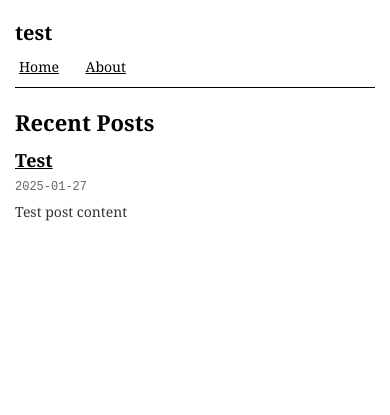
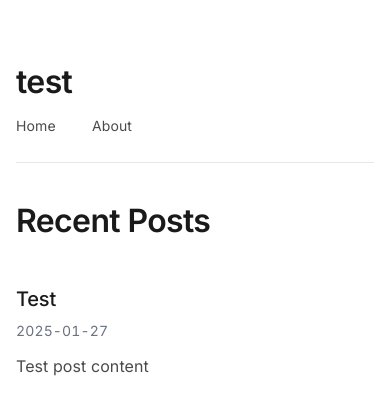
Before and after one commit to nyudenkov/nyudenkob.github.io, a Jekyll site: the page built from index.md, in a window 390 px wide. Shown: the top 415 px of the page. Built offline with Jekyll 4.4.1, drawn with Linux system fonts in a browser that asks for light colours.

Commit message:
Refactor styles for modern minimalist design; implement CSS custom properties for theming and enhance dark mode support

```diff
--- a/_layouts/default.html
+++ b/_layouts/default.html
@@ -5,6 +5,9 @@
     <meta name="viewport" content="width=device-width, initial-scale=1.0">
     <title>{% if page.title %}{{ page.title }} - {{ site.title }}{% else %}{{ site.title }}{% endif %}</title>
     <meta name="description" content="{% if page.description %}{{ page.description }}{% else %}{{ site.description }}{% endif %}">
+    <link rel="preconnect" href="https://fonts.googleapis.com">
+    <link rel="preconnect" href="https://fonts.gstatic.com" crossorigin>
+    <link href="https://fonts.googleapis.com/css2?family=Inter:wght@400;500;600&display=swap" rel="stylesheet">
     <link rel="stylesheet" href="{{ '/assets/css/style.css' | relative_url }}">
     <link rel="canonical" href="{{ page.url | replace:'index.html','' | absolute_url }}">
     {% feed_meta %}
--- a/assets/css/style.scss
+++ b/assets/css/style.scss
@@ -1,306 +1,277 @@
 ---
 ---
 
-/* Old Internet Aesthetic - Text First Design */
+/* Modern Minimalist Design - Text First Approach */
 
-/* Reset */
-* {
-  margin: 0;
-  padding: 0;
-  box-sizing: border-box;
+/* CSS Custom Properties for Theming */
+:root {
+  /* Light Theme */
+  --text-primary: #1a1a1a;
+  --text-secondary: #4a4a4a;
+  --text-muted: #6b7280;
+  --background: #ffffff;
+  --surface: #f9fafb;
+  --border: #e5e7eb;
+  --accent: #2563eb;
 }
 
-html {
-  font-size: 16px;
-  line-height: 1.5;
-}
-
-body {
-  font-family: Georgia, 'Times New Roman', serif;
-  color: #000;
-  background-color: #fff;
-  margin: 20px;
-  max-width: none;
-}
-
-/* Dark mode - improved old internet aesthetic */
 @media (prefers-color-scheme: dark) {
-  body {
-    color: #c9c9c9;
-    background-color: #0d1117;
-  }
-
-  /* Header */
-  .site-header {
-    border-bottom-color: #444;
-  }
-
-  .site-title a {
-    color: #c9c9c9;
-  }
-
-  .site-title a:hover {
-    background-color: #222;
-  }
-
-  /* Navigation */
-  .site-nav a {
-    color: #c9c9c9;
-  }
-
-  .site-nav a:hover {
-    background-color: #222;
-  }
-
-  /* Typography */
-  h1, h2, h3, h4, h5, h6 {
-    color: #fff;
-  }
-
-  /* Links */
-  a {
-    color: #c9c9c9;
-  }
-
-  a:hover {
-    background-color: #222;
-  }
-
-  a:visited {
-    color: #999;
-  }
-
-  /* Code */
-  code {
-    background-color: #111;
-    border-color: #333;
-    color: #c9c9c9;
-  }
-
-  pre {
-    background-color: #111;
-    border-color: #333;
-    color: #c9c9c9;
-  }
-
-  /* Blockquotes */
-  blockquote {
-    border-left-color: #444;
-    color: #999;
-  }
-
-  /* Images */
-  img {
-    border-color: #444;
-  }
-
-  /* Post List */
-  .post-list-item {
-    border-bottom-color: #333;
-  }
-
-  .post-list-title a {
-    color: #fff;
-  }
-
-  .post-list-title a:hover {
-    background-color: #222;
-  }
-
-  .post-list-date {
-    color: #777;
-  }
-
-  .post-list-excerpt {
-    color: #999;
-  }
-
-  /* Individual post */
-  .post-header {
-    border-bottom-color: #333;
-  }
-
-  .post-date {
-    color: #777;
-  }
-
-  /* Post navigation */
-  .post-footer {
-    border-top-color: #333;
-  }
-
-  .prev-post,
-  .next-post {
-    color: #c9c9c9;
-  }
-
-  .prev-post:hover,
-  .next-post:hover {
-    background-color: #222;
-  }
-
-  /* Footer */
-  .site-footer {
-    border-top-color: #444;
-    color: #777;
-  }
-
-  /* No posts message */
-  .no-posts {
-    color: #777;
-  }
-
-  /* Focus states */
-  a:focus,
-  .post-list-title a:focus {
-    outline-color: #c9c9c9;
-    background-color: #222;
+  :root {
+    /* Dark Theme */
+    --text-primary: #f9fafb;
+    --text-secondary: #d1d5db;
+    --text-muted: #9ca3af;
+    --background: #0f172a;
+    --surface: #1e293b;
+    --border: #334155;
+    --accent: #3b82f6;
   }
 }
 
-/* Container - minimal, left-aligned */
-.container {
-  max-width: 800px;
+/* Modern CSS Reset */
+*, *::before, *::after {
+  box-sizing: border-box;
   margin: 0;
   padding: 0;
 }
 
-/* Header - simple, text-based */
+html {
+  font-size: 100%;
+  scroll-behavior: smooth;
+}
+
+body {
+  font-family: 'Inter', -apple-system, BlinkMacSystemFont, 'Segoe UI', Roboto, system-ui, sans-serif;
+  color: var(--text-primary);
+  background-color: var(--background);
+  line-height: 1.6;
+  font-feature-settings: "cv02", "cv03", "cv04", "cv11";
+  font-variation-settings: "slnt" 0;
+  text-rendering: optimizeLegibility;
+  -webkit-font-smoothing: antialiased;
+  -moz-osx-font-smoothing: grayscale;
+  transition: color 0.2s ease, background-color 0.2s ease;
+}
+
+/* Container - Left-aligned, optimal reading width */
+.container {
+  max-width: 65ch;
+  margin: 0;
+  padding: 2rem 1.5rem;
+}
+
+@media (min-width: 48rem) {
+  .container {
+    padding: 3rem 2rem;
+  }
+}
+
+/* Header - Clean, minimal */
 .site-header {
-  margin-bottom: 20px;
-  border-bottom: 1px solid #000;
-  padding-bottom: 10px;
+  margin-bottom: 3rem;
+  padding-bottom: 1.5rem;
+  border-bottom: 1px solid var(--border);
 }
 
 .site-title {
-  font-size: 24px;
-  font-weight: bold;
-  margin-bottom: 10px;
+  font-size: clamp(2rem, 4vw, 3rem);
+  font-weight: 600;
+  line-height: 1.1;
+  letter-spacing: -0.02em;
+  margin-bottom: 1rem;
 }
 
 .site-title a {
-  color: #000;
+  color: var(--text-primary);
   text-decoration: none;
+  position: relative;
+  transition: color 0.2s ease;
 }
 
 .site-title a:hover {
-  background-color: #f0f0f0;
+  color: var(--accent);
 }
 
-/* Navigation - classic link style */
+/* Navigation - Sophisticated link treatment */
 .site-nav {
-  font-size: 14px;
+  font-size: clamp(0.875rem, 1.5vw, 0.9375rem);
+  font-weight: 400;
+  letter-spacing: 0.01em;
 }
 
 .site-nav a {
-  color: #000;
-  text-decoration: underline;
-  margin-right: 15px;
-  padding: 2px 4px;
+  color: var(--text-secondary);
+  text-decoration: none;
+  margin-right: 2rem;
+  position: relative;
+  transition: color 0.2s ease;
+  padding: 0.25rem 0;
 }
 
 .site-nav a:hover {
-  background-color: #f0f0f0;
-  text-decoration: none;
+  color: var(--text-primary);
+}
+
+.site-nav a::after {
+  content: '';
+  position: absolute;
+  bottom: -2px;
+  left: 0;
+  width: 0;
+  height: 1px;
+  background-color: var(--accent);
+  transition: width 0.3s ease;
+}
+
+.site-nav a:hover::after {
+  width: 100%;
 }
 
 /* Main content */
 .page-content {
-  margin-top: 20px;
+  margin-top: 1.5rem;
 }
 
-/* Typography - text-first approach */
+/* Typography Hierarchy */
 h1 {
-  font-size: 22px;
-  font-weight: bold;
-  margin: 20px 0 10px 0;
-  line-height: 1.3;
+  font-size: clamp(2rem, 4vw, 3rem);
+  font-weight: 600;
+  line-height: 1.1;
+  letter-spacing: -0.02em;
+  margin: 2.5rem 0 1.5rem 0;
+  color: var(--text-primary);
 }
 
 h2 {
-  font-size: 18px;
-  font-weight: bold;
-  margin: 15px 0 8px 0;
-  line-height: 1.3;
+  font-size: clamp(1.5rem, 3vw, 2rem);
+  font-weight: 500;
+  line-height: 1.2;
+  letter-spacing: -0.02em;
+  margin: 2rem 0 1rem 0;
+  color: var(--text-primary);
 }
 
 h3 {
-  font-size: 16px;
-  font-weight: bold;
-  margin: 12px 0 6px 0;
+  font-size: clamp(1.25rem, 2.5vw, 1.5rem);
+  font-weight: 500;
   line-height: 1.3;
+  letter-spacing: -0.02em;
+  margin: 1.5rem 0 0.75rem 0;
+  color: var(--text-primary);
 }
 
-p {
-  margin-bottom: 12px;
-  line-height: 1.5;
+h4, h5, h6 {
+  font-size: clamp(1.125rem, 2vw, 1.25rem);
+  font-weight: 500;
+  line-height: 1.4;
+  letter-spacing: -0.01em;
+  margin: 1.25rem 0 0.5rem 0;
+  color: var(--text-primary);
 }
 
-/* Links - classic underlined */
+/* Body text with optimal readability */
+p {
+  font-size: clamp(1rem, 2vw, 1.125rem);
+  font-weight: 400;
+  line-height: 1.6;
+  letter-spacing: 0.005em;
+  margin-bottom: 1.5rem;
+  color: var(--text-primary);
+}
+
+/* Enhanced link styles */
 a {
-  color: #000;
-  text-decoration: underline;
+  color: var(--accent);
+  text-decoration: none;
+  position: relative;
+  transition: color 0.2s ease;
 }
 
 a:hover {
-  background-color: #f0f0f0;
-  text-decoration: none;
+  color: var(--text-primary);
+}
+
+a::after {
+  content: '';
+  position: absolute;
+  bottom: -2px;
+  left: 0;
+  width: 0;
+  height: 1px;
+  background-color: var(--accent);
+  transition: width 0.3s ease;
+}
+
+a:hover::after {
+  width: 100%;
 }
 
 a:visited {
-  color: #666;
+  color: var(--text-muted);
 }
 
-/* Lists */
+/* Lists with proper spacing */
 ul, ol {
-  margin: 10px 0 10px 30px;
+  margin: 1.5rem 0;
+  padding-left: 2rem;
 }
 
 li {
-  margin-bottom: 4px;
+  margin-bottom: 0.5rem;
+  line-height: 1.6;
 }
 
-/* Code - monospace, simple */
+/* Code styling - modern monospace treatment */
 code {
-  font-family: 'Courier New', monospace;
-  background-color: #f5f5f5;
-  padding: 1px 3px;
-  font-size: 14px;
+  font-family: 'SF Mono', Monaco, 'Cascadia Code', 'Roboto Mono', Consolas, monospace;
+  font-size: 0.9em;
+  background-color: var(--surface);
+  color: var(--text-primary);
+  padding: 0.2em 0.4em;
+  border-radius: 0.25rem;
+  border: 1px solid var(--border);
 }
 
 pre {
-  font-family: 'Courier New', monospace;
-  background-color: #f5f5f5;
-  padding: 10px;
-  margin: 10px 0;
+  font-family: 'SF Mono', Monaco, 'Cascadia Code', 'Roboto Mono', Consolas, monospace;
+  background-color: var(--surface);
+  color: var(--text-primary);
+  border: 1px solid var(--border);
+  border-radius: 0.5rem;
+  padding: 1.5rem;
   overflow-x: auto;
-  border: 1px solid #ddd;
-  font-size: 14px;
+  margin: 1.5rem 0;
+  line-height: 1.5;
 }
 
 pre code {
   background: none;
   padding: 0;
+  border: none;
+  border-radius: 0;
 }
 
-/* Blockquotes */
+/* Blockquotes with elegant styling */
 blockquote {
-  margin: 15px 0 15px 20px;
-  padding-left: 15px;
-  border-left: 2px solid #ccc;
+  margin: 2rem 0;
+  padding-left: 1.5rem;
+  border-left: 3px solid var(--accent);
   font-style: italic;
-  color: #555;
+  color: var(--text-secondary);
+  font-size: 1.1em;
+  line-height: 1.7;
 }
 
-/* Images - simple, no fancy styling */
+/* Images - clean, minimal */
 img {
   max-width: 100%;
   height: auto;
-  margin: 15px 0;
-  border: 1px solid #ccc;
+  margin: 2rem 0;
+  border-radius: 0.5rem;
+  border: 1px solid var(--border);
 }
 
-/* Post List - semantic HTML list, compact */
+/* Post List - Redesigned for elegance */
 .post-list {
   list-style: none;
   margin: 0;
@@ -308,9 +279,14 @@ img {
 }
 
 .post-list-item {
-  margin-bottom: 15px;
-  padding-bottom: 10px;
-  border-bottom: 1px solid #ddd;
+  padding: 1.5rem 0;
+  border-bottom: 1px solid var(--border);
+  transition: transform 0.2s ease;
+  position: relative;
+}
+
+.post-list-item:hover {
+  transform: translateX(0.5rem);
 }
 
 .post-list-item:last-child {
@@ -318,189 +294,225 @@ img {
 }
 
 .post-list-title {
-  font-size: 18px;
-  font-weight: bold;
-  margin-bottom: 4px;
+  font-size: clamp(1.25rem, 2.5vw, 1.5rem);
+  font-weight: 500;
+  margin-bottom: 0.5rem;
+  letter-spacing: -0.01em;
+  line-height: 1.3;
 }
 
 .post-list-title a {
-  color: #000;
-  text-decoration: underline;
+  color: var(--text-primary);
+  text-decoration: none;
+  transition: color 0.2s ease;
 }
 
 .post-list-title a:hover {
-  background-color: #f0f0f0;
-  text-decoration: none;
+  color: var(--accent);
+}
+
+.post-list-title a::after {
+  display: none;
 }
 
 .post-list-date {
-  font-size: 12px;
-  color: #666;
-  margin-bottom: 6px;
-  font-family: 'Courier New', monospace;
+  font-size: clamp(0.875rem, 1.5vw, 0.9375rem);
+  color: var(--text-muted);
+  font-weight: 400;
+  margin-bottom: 0.75rem;
+  font-variant-numeric: tabular-nums;
+  letter-spacing: 0.01em;
 }
 
 .post-list-excerpt {
-  font-size: 14px;
-  color: #333;
-  line-height: 1.4;
+  color: var(--text-secondary);
+  line-height: 1.5;
+  font-size: clamp(1rem, 2vw, 1.125rem);
+  letter-spacing: 0.005em;
 }
 
 /* Individual post pages */
 .post-header {
-  margin-bottom: 20px;
-  border-bottom: 1px solid #ddd;
-  padding-bottom: 10px;
+  margin-bottom: 2.5rem;
+  padding-bottom: 1.5rem;
+  border-bottom: 1px solid var(--border);
 }
 
 .post-title {
-  font-size: 24px;
-  font-weight: bold;
-  margin-bottom: 6px;
-  line-height: 1.3;
+  font-size: clamp(2rem, 4vw, 3rem);
+  font-weight: 600;
+  margin-bottom: 1rem;
+  line-height: 1.1;
+  letter-spacing: -0.02em;
+  color: var(--text-primary);
 }
 
 .post-date {
-  font-size: 12px;
-  color: #666;
-  font-family: 'Courier New', monospace;
+  font-size: clamp(0.875rem, 1.5vw, 0.9375rem);
+  color: var(--text-muted);
+  font-weight: 400;
+  font-variant-numeric: tabular-nums;
+  letter-spacing: 0.01em;
 }
 
 .post-content {
-  margin-bottom: 30px;
+  margin-bottom: 3rem;
   line-height: 1.6;
 }
 
 .post-content h2,
 .post-content h3,
 .post-content h4 {
-  margin-top: 20px;
+  margin-top: 2.5rem;
 }
 
-/* Post navigation */
+/* Post navigation - clean and functional */
 .post-footer {
-  margin-top: 30px;
-  padding-top: 15px;
-  border-top: 1px solid #ddd;
+  margin-top: 3rem;
+  padding-top: 2rem;
+  border-top: 1px solid var(--border);
 }
 
 .post-nav {
-  font-size: 14px;
+  display: flex;
+  justify-content: space-between;
+  align-items: center;
+  gap: 1rem;
 }
 
 .prev-post,
 .next-post {
-  color: #000;
-  text-decoration: underline;
-  padding: 2px 4px;
+  color: var(--text-secondary);
+  text-decoration: none;
+  font-size: clamp(0.875rem, 1.5vw, 0.9375rem);
+  font-weight: 400;
+  padding: 0.5rem 0;
+  transition: color 0.2s ease;
+  flex: 1;
 }
 
 .prev-post:hover,
 .next-post:hover {
-  background-color: #f0f0f0;
-  text-decoration: none;
+  color: var(--accent);
 }
 
-.prev-post {
-  float: left;
+.prev-post::after,
+.next-post::after {
+  display: none;
 }
 
 .next-post {
-  float: right;
+  text-align: right;
 }
 
-.post-nav:after {
-  content: "";
-  display: table;
-  clear: both;
-}
-
-/* Footer - minimal */
+/* Footer - minimal and unobtrusive */
 .site-footer {
-  margin-top: 40px;
-  padding-top: 15px;
-  border-top: 1px solid #000;
-  font-size: 12px;
-  color: #666;
+  margin-top: 4rem;
+  padding-top: 2rem;
+  border-top: 1px solid var(--border);
+  font-size: clamp(0.875rem, 1.5vw, 0.9375rem);
+  color: var(--text-muted);
+  letter-spacing: 0.01em;
 }
 
 /* No posts message */
 .no-posts {
   font-style: italic;
-  color: #666;
-  margin-top: 20px;
+  color: var(--text-muted);
+  margin-top: 2rem;
+  font-size: clamp(1rem, 2vw, 1.125rem);
 }
 
 /* Focus states for accessibility */
 a:focus,
-.post-list-title a:focus {
-  outline: 2px solid #000;
-  outline-offset: 1px;
-  background-color: #f0f0f0;
+.post-list-title a:focus,
+.site-title a:focus {
+  outline: 2px solid var(--accent);
+  outline-offset: 2px;
+  border-radius: 0.25rem;
 }
 
-/* Responsive - minimal adjustments */
-@media (max-width: 600px) {
-  body {
-    margin: 15px;
+/* Responsive design optimizations */
+@media (max-width: 48rem) {
+  .container {
+    padding: 1.5rem 1rem;
   }
 
-  .site-title {
-    font-size: 20px;
+  .site-header {
+    margin-bottom: 2rem;
   }
 
-  .post-title {
-    font-size: 20px;
+  .post-nav {
+    flex-direction: column;
+    align-items: flex-start;
   }
 
-  .post-nav .prev-post,
-  .post-nav .next-post {
-    float: none;
-    display: block;
-    margin-bottom: 5px;
+  .next-post {
+    text-align: left;
+  }
+
+  .post-list-item:hover {
+    transform: none;
   }
 }
 
-/* Print styles - force light mode for printing */
+/* Print styles - optimized for readability */
 @media print {
+  :root {
+    --text-primary: #000000;
+    --text-secondary: #333333;
+    --text-muted: #666666;
+    --background: #ffffff;
+    --surface: #f5f5f5;
+    --border: #cccccc;
+    --accent: #000000;
+  }
+
   body {
     margin: 0;
-    color: #000 !important;
-    background: #fff !important;
+    padding: 1rem;
+    color: var(--text-primary) !important;
+    background: var(--background) !important;
   }
 
   .site-nav,
-  .post-nav {
+  .post-nav,
+  .post-footer {
     display: none;
   }
 
+  .container {
+    max-width: none;
+    padding: 0;
+  }
+
   a {
-    color: #000 !important;
+    color: var(--text-primary) !important;
     text-decoration: underline;
   }
 
-  /* Override dark mode for print */
-  h1, h2, h3, h4, h5, h6 {
-    color: #000 !important;
+  a::after {
+    display: none;
+  }
 }
 
-  .post-list-title a,
-  .site-title a {
-    color: #000 !important;
+/* Performance optimizations */
+* {
+  will-change: auto;
 }
 
-  .post-list-date,
-  .post-date {
-    color: #666 !important;
+.post-list-item {
+  contain: layout style;
 }
 
-  .post-list-excerpt {
-    color: #333 !important;
-  }
-
-  code, pre {
-    background-color: #f5f5f5 !important;
-    border-color: #ddd !important;
-    color: #000 !important;
+/* Reduced motion support */
+@media (prefers-reduced-motion: reduce) {
+  *,
+  *::before,
+  *::after {
+    animation-duration: 0.01ms !important;
+    animation-iteration-count: 1 !important;
+    transition-duration: 0.01ms !important;
+    scroll-behavior: auto !important;
   }
 }
```
Lines whose indentation alone changed are shown as unchanged.
